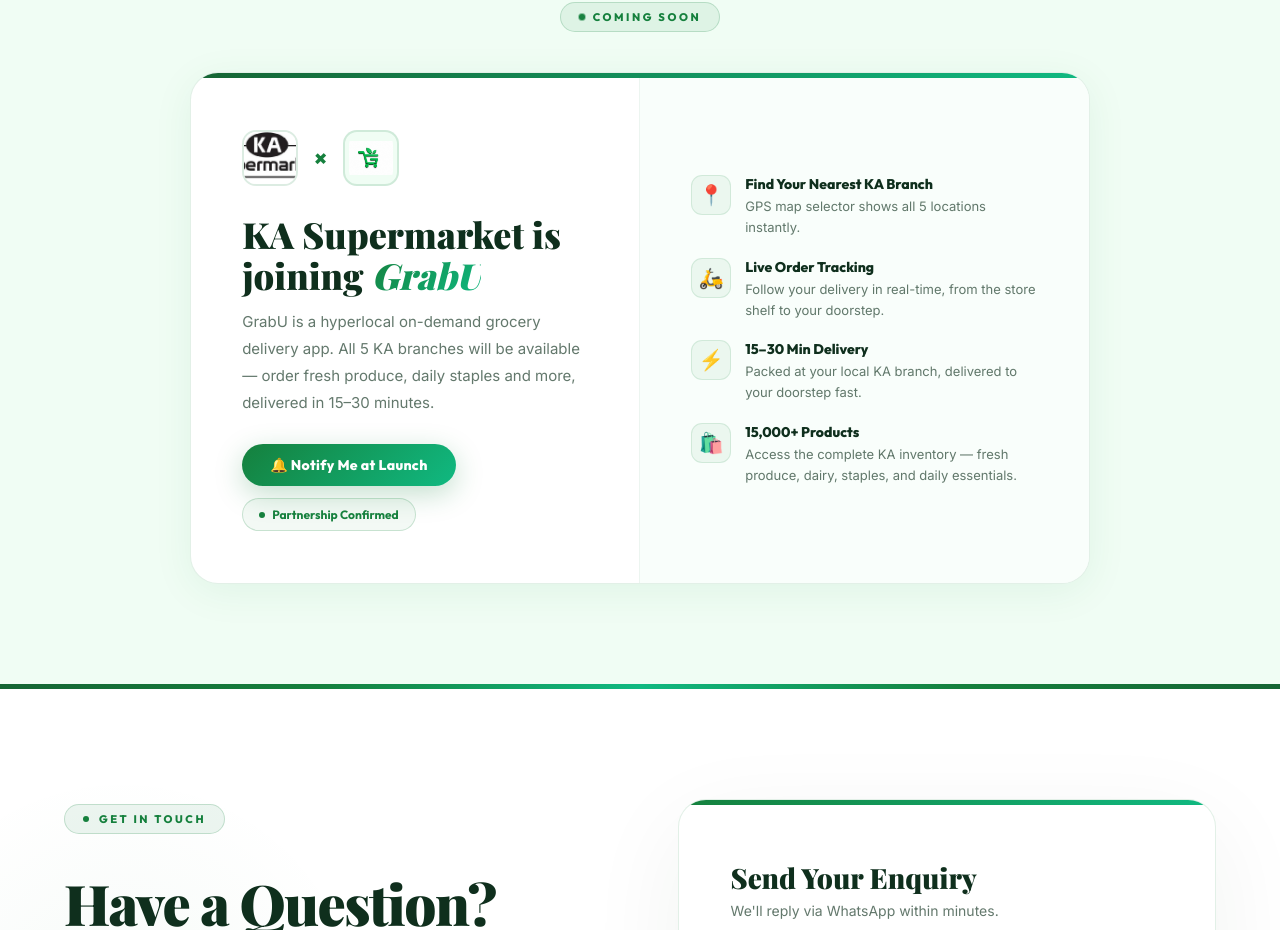
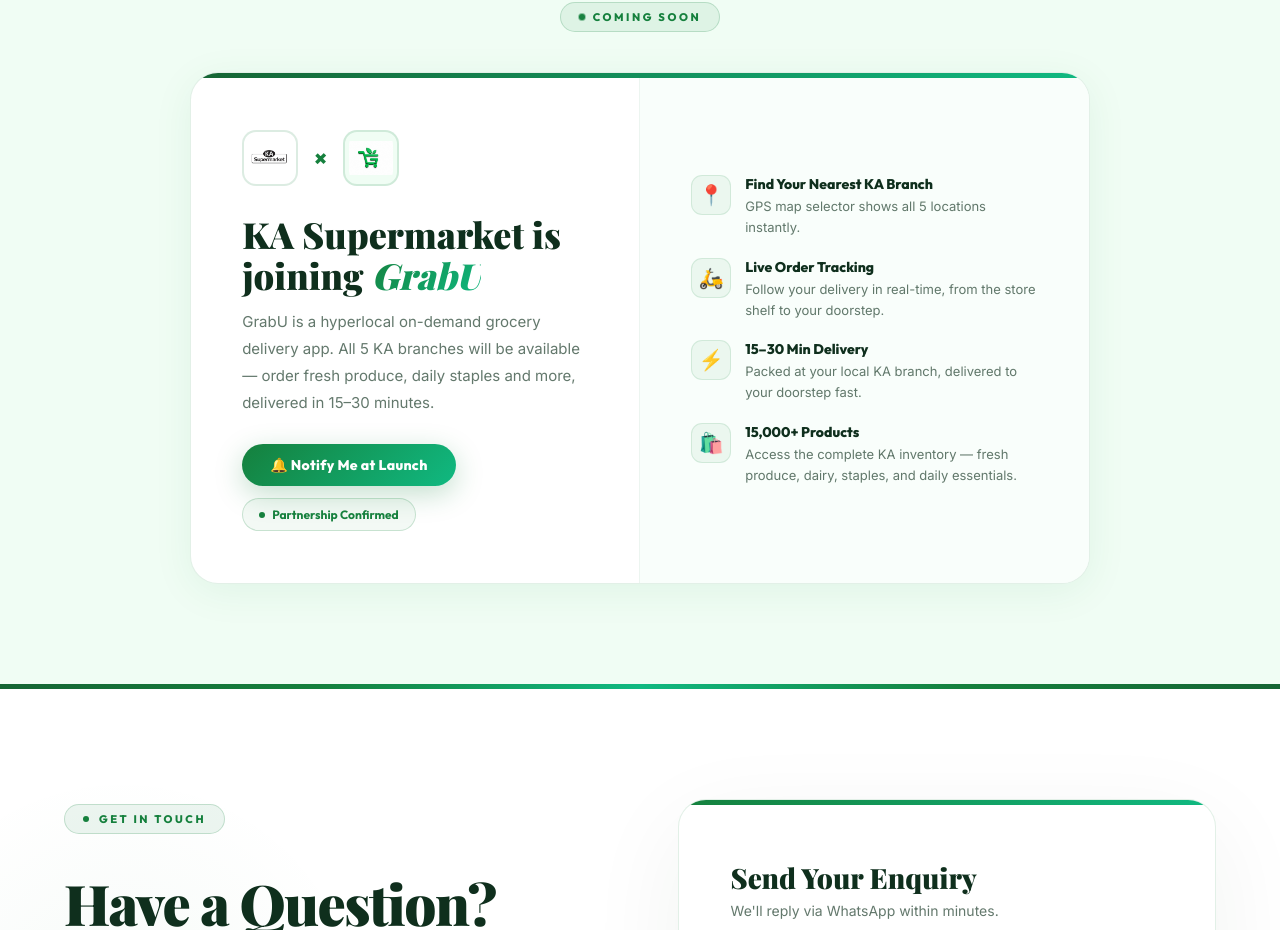
Before and after one commit to nandakishorem05/KA-Supermarket, a Next.js app: page / in a window 1280 px wide. Shown: the part 5278-6208 px from the top of the page. Built offline with nearby package versions, Linux system fonts and the light colour scheme.

Commit message:
fix: make KA Supermarket logo fully visible in GrabU section by using contain objectFit and padding

```diff
--- a/src/components/GrabU.js
+++ b/src/components/GrabU.js
@@ -51,7 +51,7 @@
                 <img
                   src="/ka-logo.jpeg"
                   alt="KA Supermarket"
-                  style={{ width: 56, height: 56, borderRadius: 14, objectFit: 'cover', border: '2px solid rgba(21,128,61,0.15)' }}
+                  style={{ width: 56, height: 56, borderRadius: 14, objectFit: 'contain', background: '#ffffff', padding: 4, border: '2px solid rgba(21,128,61,0.15)' }}
                 />
                 <span style={{
                   fontFamily: "'Outfit', sans-serif",
```
